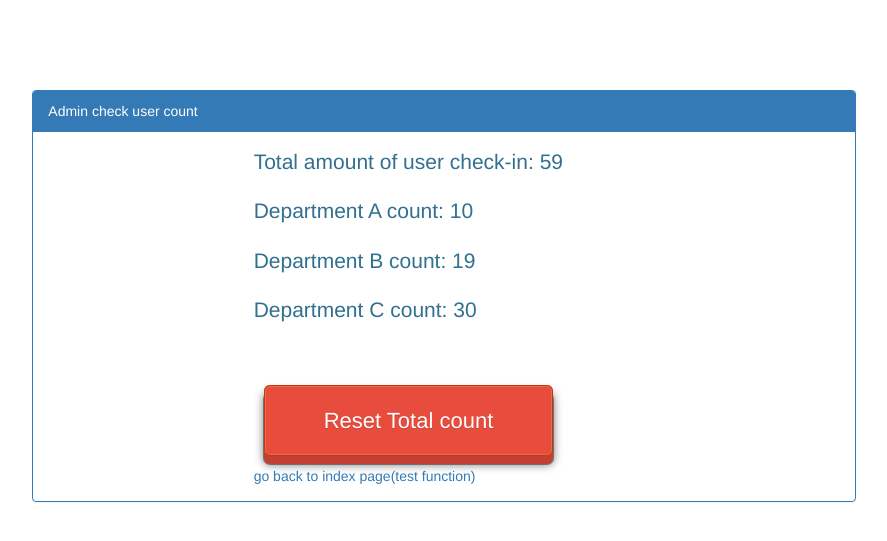
After one commit to tzejian/safeCheck, a PHP site: page /adminOnly.html in a window 1280 px wide. The commit adds this page. Shown: the top 541 px of the page, without its empty margins (196-1083 px from the left). Run offline with PHP 8.4, Linux system fonts and the light colour scheme.

Commit message:
added in admin page

```diff
--- /dev/null
+++ b/adminOnly.html
@@ -0,0 +1,44 @@
+<!DOCTYPE html>
+<html>
+
+<head>
+  <title>Roger Project</title>
+  <meta charset="utf-8" />
+  <meta name="viewport" content="width=device-width, initial-scale=1">
+  <link href="css/bootstrap.min.css" rel="stylesheet" type="text/css" />
+  <link href="css/style.css" rel="stylesheet" type="text/css" />
+  <script src="https://ajax.googleapis.com/ajax/libs/jquery/3.3.1/jquery.min.js"></script>
+  <script src="js/bootstrap.min.js" type="text/javascript"></script>
+  <script src="js/appController.js" type="text/javascript"></script>
+</head>
+
+<body>
+  <div class="container-fluid" style="height:100%">
+    <div class="row">
+      <div class="col-md-8 col-sm-offset-2">
+        <div class="panel panel-primary">
+          <div class="panel-heading">Admin check user count</div>
+          <div class="panel-body">
+            <div class="row">
+              <div class="col-md-6 col-md-offset-3">
+                <p class="text-info lead">Total amount of user check-in: 59</p>
+                <p class="text-info lead">Department A count: 10</p>
+                <p class="text-info lead">Department B count: 19</p>
+                <p class="text-info lead">Department C count: 30</p>
+              </br>
+                <a href="#" class="btn-3d red">Reset Total count</a>
+              </br>
+                <a href="index.html">go back to index page(test function)</a>
+
+              </div>
+            </div>
+
+          </div>
+        </div>
+
+      </div>
+    </div>
+  </div>
+</body>
+
+</html>
--- a/css/style.css
+++ b/css/style.css
@@ -101,6 +101,22 @@ body {
 	transition: top .01s linear;
 	text-shadow: 0 1px 0 rgba(0,0,0,0.15);
 }
+/* .btn-3d.red:hover    {background-color: #e74c3c;}
+.btn-3d.blue:hover   {background-color: #699DD1;} */
+/* 3D button colors */
+.btn-3d.red {
+	background-color: #e74c3c;
+	box-shadow: 0 0 0 1px #c63702 inset,
+        0 0 0 2px rgba(255,255,255,0.15) inset,
+        0 8px 0 0 #C24032,
+        0 8px 0 1px rgba(0,0,0,0.4),
+				0 8px 8px 1px rgba(0,0,0,0.5);
+}
+.btn-3d.red:active {
+	box-shadow: 0 0 0 1px #c63702 inset,
+				0 0 0 2px rgba(255,255,255,0.15) inset,
+				0 0 0 1px rgba(0,0,0,0.4);
+}
 .btn-3d.blue {
 	background-color: #6DA2D9;
 	box-shadow: 0 0 0 1px #6698cb inset,
--- a/index.html
+++ b/index.html
@@ -39,7 +39,9 @@
                     <div class="row">
                       <div class="col-md-6 col-md-offset-3">
                         <input type="submit" name="login-submit" id="login-submit" tabindex="2" class="form-control btn btn-login" value="Log In">
-                        <a href="userCheckin.html">login straight(test function)</a>
+                        <a href="userCheckin.html">login straight to user page(test function)</a>
+                      </br>
+                        <a href="adminOnly.html">login straight to admin page(test function)</a>
                       </div>
                     </div>
                   </div>
```
